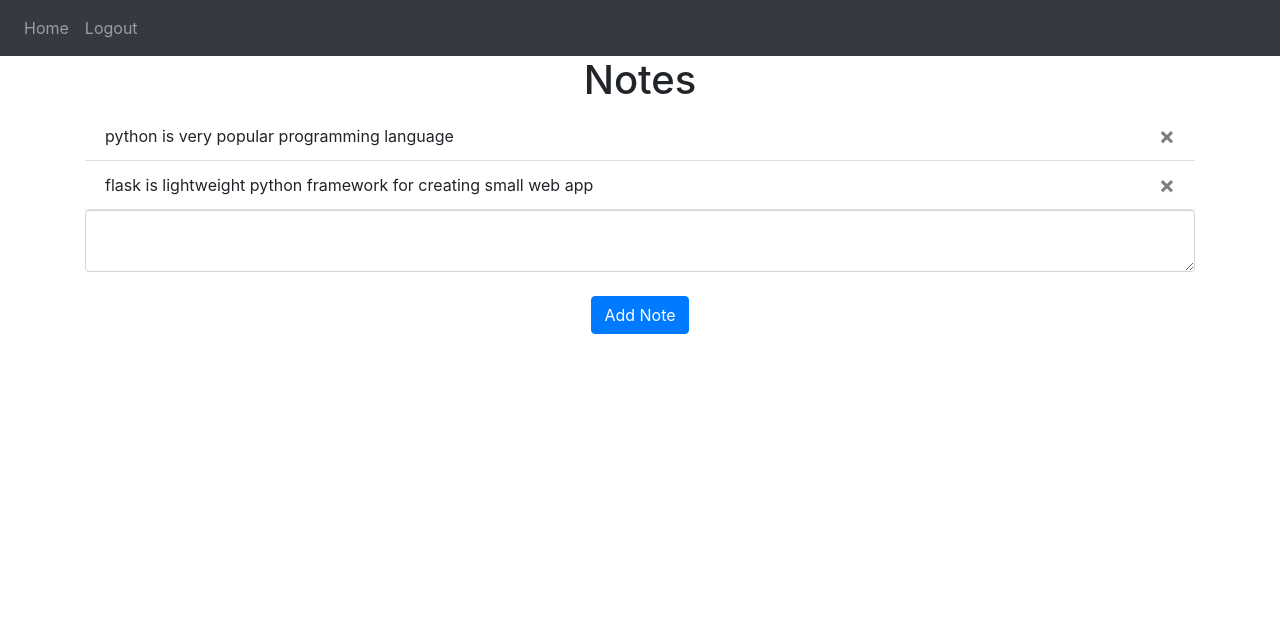
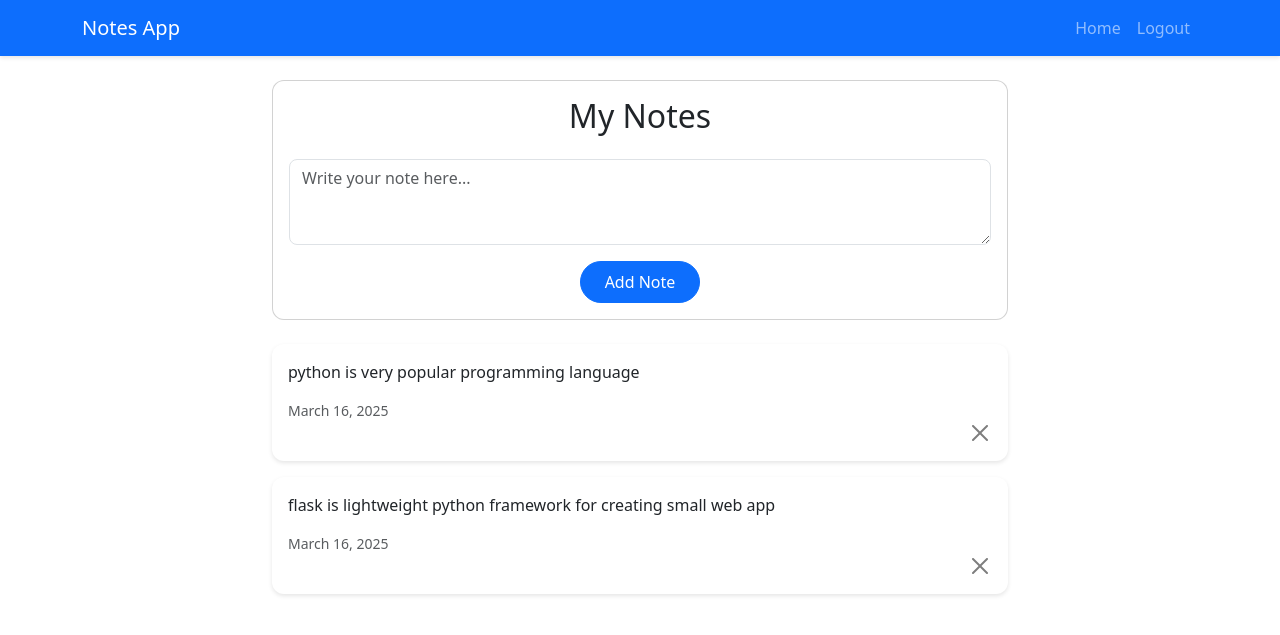
Before and after one commit to dharmeshrohit/Notes-Taking-App, a Flask app: page / in a window 1280 px wide. Shown: the top 635 px of the page. Run offline with Flask 3, Linux system fonts and the light colour scheme; a user stored in the database is signed in; some libraries are stand-ins or nearby versions.

Commit message:
Assistant checkpoint: Update UI with modern design and improved layout
Assistant generated file changes:
- website/templates/base.html: Update base template with modern styling
- website/templates/home.html: Update home template with card-based layout
- website/static/style.css: Add custom styling

---

User prompt:

can we improve UI?

Replit-Commit-Author: Assistant
Replit-Commit-Session-Id: 283618e1-ad47-4e43-97fa-8deec7f1d3cd

```diff
--- /dev/null
+++ b/website/static/style.css
@@ -0,0 +1,35 @@
+
+.note-card {
+    transition: transform 0.2s, box-shadow 0.2s;
+    border-radius: 8px;
+    border: none;
+    box-shadow: 0 2px 4px rgba(0,0,0,0.1);
+}
+
+.note-card:hover {
+    transform: translateY(-2px);
+    box-shadow: 0 4px 8px rgba(0,0,0,0.1);
+}
+
+.btn-primary {
+    padding: 0.5rem 1.5rem;
+    border-radius: 25px;
+}
+
+.navbar {
+    box-shadow: 0 2px 4px rgba(0,0,0,0.1);
+}
+
+textarea.form-control {
+    border-radius: 8px;
+    resize: vertical;
+}
+
+.alert {
+    border-radius: 8px;
+    margin-bottom: 1.5rem;
+}
+
+.card {
+    border-radius: 12px;
+}
--- a/website/templates/base.html
+++ b/website/templates/base.html
@@ -3,80 +3,58 @@
   <head>
     <meta charset="utf-8" />
     <meta name="viewport" content="width=device-width, initial-scale=1" />
-    <link
-      rel="stylesheet"
-      href="https://stackpath.bootstrapcdn.com/bootstrap/4.4.1/css/bootstrap.min.css"
-      integrity="sha384-Vkoo8x4CGsO3+Hhxv8T/Q5PaXtkKtu6ug5TOeNV6gBiFeWPGFN9MuhOf23Q9Ifjh"
-      crossorigin="anonymous"
-    />
-    <link
-      rel="stylesheet"
-      href="https://stackpath.bootstrapcdn.com/font-awesome/4.7.0/css/font-awesome.min.css"
-      crossorigin="anonymous"
-    />
-
+    <link href="https://cdn.jsdelivr.net/npm/bootstrap@5.3.0/dist/css/bootstrap.min.css" rel="stylesheet">
+    <link rel="stylesheet" href="{{ url_for('static', filename='style.css') }}">
     <title>{% block title %}Home{% endblock %}</title>
   </head>
   <body>
-    <nav class="navbar navbar-expand-lg navbar-dark bg-dark">
-      <button
-        class="navbar-toggler"
-        type="button"
-        data-toggle="collapse"
-        data-target="#navbar"
-      >
+    <nav class="navbar navbar-expand-lg navbar-dark bg-primary mb-4">
+      <div class="container">
+        <a class="navbar-brand" href="/">Notes App</a>
+        <button class="navbar-toggler" type="button" data-bs-toggle="collapse" data-bs-target="#navbarNav">
           <span class="navbar-toggler-icon"></span>
         </button>
-      <div class="collapse navbar-collapse" id="navbar">
-        <div class="navbar-nav">
+        <div class="collapse navbar-collapse" id="navbarNav">
+          <ul class="navbar-nav ms-auto">
             {% if user.is_authenticated %}
-          <a class="nav-item nav-link" id="home" href="/">Home</a>
-          <a class="nav-item nav-link" id="logout" href="/logout">Logout</a>
+            <li class="nav-item">
+              <a class="nav-link" href="/">Home</a>
+            </li>
+            <li class="nav-item">
+              <a class="nav-link" href="/logout">Logout</a>
+            </li>
             {% else %}
-          <a class="nav-item nav-link" id="login" href="/login">Login</a>
-          <a class="nav-item nav-link" id="signUp" href="/sign-up">Sign Up</a>
+            <li class="nav-item">
+              <a class="nav-link" href="/login">Login</a>
+            </li>
+            <li class="nav-item">
+              <a class="nav-link" href="/sign-up">Sign Up</a>
+            </li>
             {% endif %}
+          </ul>
         </div>
       </div>
     </nav>
 
-    {% with messages = get_flashed_messages(with_categories=true) %} {% if
-    messages %} {% for category, message in messages %} {% if category ==
-    'error' %}
-    <div class="alert alert-danger alter-dismissable fade show" role="alert">
+    <div class="container">
+      {% with messages = get_flashed_messages(with_categories=true) %}
+      {% if messages %}
+        {% for category, message in messages %}
+        <div class="alert alert-{{ category }} alert-dismissible fade show">
           {{ message }}
-      <button type="button" class="close" data-dismiss="alert">
-        <span aria-hidden="true">&times;</span>
-      </button>
+          <button type="button" class="btn-close" data-bs-dismiss="alert"></button>
         </div>
-    {% else %}
-    <div class="alert alert-success alter-dismissable fade show" role="alert">
-      {{ message }}
-      <button type="button" class="close" data-dismiss="alert">
-        <span aria-hidden="true">&times;</span>
-      </button>
+        {% endfor %}
+      {% endif %}
+      {% endwith %}
+
+      {% block content %}
+      {% endblock %}
     </div>
-    {% endif %} {% endfor %} {% endif %} {% endwith %}
 
-    <div class="container">{% block content %} {% endblock %}</div>
-    <script
-      src="https://code.jquery.com/jquery-3.2.1.slim.min.js"
-      integrity="sha384-KJ3o2DKtIkvYIK3UENzmM7KCkRr/rE9/Qpg6aAZGJwFDMVNA/GpGFF93hXpG5KkN"
-      crossorigin="anonymous"
-    ></script>
-    <script
-      src="https://cdnjs.cloudflare.com/ajax/libs/popper.js/1.12.9/umd/popper.min.js"
-      integrity="sha384-ApNbgh9B+Y1QKtv3Rn7W3mgPxhU9K/ScQsAP7hUibX39j7fakFPskvXusvfa0b4Q"
-      crossorigin="anonymous"
-    ></script>
-    <script
-      src="https://maxcdn.bootstrapcdn.com/bootstrap/4.0.0/js/bootstrap.min.js"
-      integrity="sha384-JZR6Spejh4U02d8jOt6vLEHfe/JQGiRRSQQxSfFWpi1MquVdAyjUar5+76PVCmYl"
-      crossorigin="anonymous"
-    ></script>
-
+    <script src="https://cdn.jsdelivr.net/npm/bootstrap@5.3.0/dist/js/bootstrap.bundle.min.js"></script>
     {% block javascript %}
-    <script type="text/javascript">
+    <script>
       function deleteNote(noteId) {
         fetch("/delete-note", {
           method: "POST",
--- a/website/templates/home.html
+++ b/website/templates/home.html
@@ -1,21 +1,34 @@
-{% extends "base.html" %} {% block title %}Home{% endblock %} {% block content
-%}
-<h1 align="center">Notes</h1>
-<ul class="list-group list-group-flush" id="notes">
-  {% for note in user.notes %}
-  <li class="list-group-item">
-    {{ note.data }}
-    <button type="button" class="close" onClick="deleteNote({{ note.id }})">
-      <span aria-hidden="true">&times;</span>
-    </button>
-  </li>
-  {% endfor %}
-</ul>
-<form method="POST">
-  <textarea name="note" id="note" class="form-control"></textarea>
-  <br />
-  <div align="center">
-    <button type="submit" class="btn btn-primary">Add Note</button>
+
+{% extends "base.html" %}
+{% block title %}Home{% endblock %}
+{% block content %}
+<div class="row justify-content-center">
+  <div class="col-md-8">
+    <div class="card mb-4">
+      <div class="card-body">
+        <h2 class="card-title text-center mb-4">My Notes</h2>
+        <form method="POST">
+          <div class="mb-3">
+            <textarea name="note" class="form-control" rows="3" placeholder="Write your note here..."></textarea>
+          </div>
+          <div class="text-center">
+            <button type="submit" class="btn btn-primary px-4">Add Note</button>
+          </div>
+        </form>
+      </div>
+    </div>
+
+    <div class="notes-container">
+      {% for note in user.notes %}
+      <div class="card mb-3 note-card">
+        <div class="card-body">
+          <p class="card-text">{{ note.data }}</p>
+          <div class="text-muted small">{{ note.date.strftime('%B %d, %Y') }}</div>
+          <button type="button" class="btn-close float-end" onClick="deleteNote({{ note.id }})"></button>
+        </div>
+      </div>
+      {% endfor %}
+    </div>
   </div>
-</form>
+</div>
 {% endblock %}
```
Lines whose indentation alone changed are shown as unchanged.
